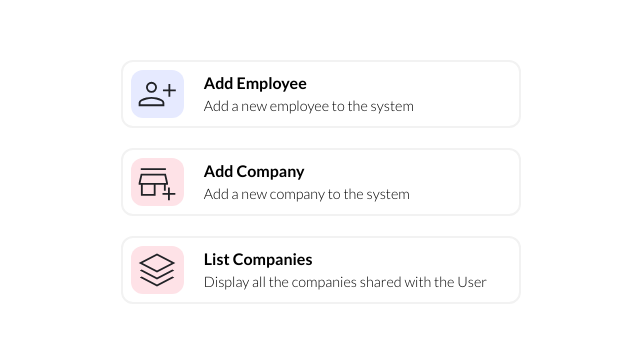
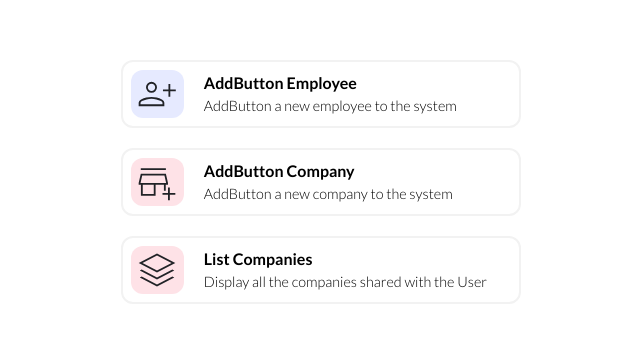
Before and after one commit to Libraic/dispatch-management-system-ui, a React (Vite) app: page / in a window 1280 px wide. Shown: the part 218-560 px from the top of the page, without its empty margins (319-959 px from the left). Built offline with nearby package versions, Linux system fonts and the light colour scheme.

Commit message:
Minor renamings

```diff
--- a/src/components/atoms/Button/Add.tsx
+++ b/src/components/atoms/Button/AddButton.tsx
@@ -2,7 +2,7 @@ import addWorkloadHoveredIcon from "../../../assets/global/add-hovered.svg";
 import addWorkloadIcon from "../../../assets/global/add.svg";
 import * as React from "react";
 
-export const Add: React.FC<{ onClick: () => void }> = ({ onClick }) => {
+export const AddButton: React.FC<{ onClick: () => void }> = ({ onClick }) => {
   const [activeIcon, setActiveIcon] = React.useState(addWorkloadIcon);
 
   return (
--- a/src/components/atoms/Button/Delete.tsx
+++ b/src/components/atoms/Button/DeleteButton.tsx
@@ -2,7 +2,9 @@ import removeWorkloadFocused from "../../../assets/global/remove-focused.svg";
 import removeWorkloadUnfocused from "../../../assets/global/remove-unfocused.svg";
 import * as React from "react";
 
-export const Delete: React.FC<{ onClick: () => void }> = ({ onClick }) => {
+export const DeleteButton: React.FC<{ onClick: () => void }> = ({
+  onClick,
+}) => {
   const [removeActiveIcon, setRemoveActiveIcon] = React.useState(
     removeWorkloadUnfocused,
   );
--- a/src/components/organisms/Company/TrucksBoard/OptionBar.tsx
+++ b/src/components/organisms/Company/TrucksBoard/OptionBar.tsx
@@ -24,7 +24,7 @@ export const OptionBar: React.FC<{
             driverWeeklyMileageData.getWeekDays(),
           )
         }
-        information="Add a new record"
+        information="AddButton a new record"
       />
       <IconButton
         unfocusedResource={saveRecordsUnfocused}
--- a/src/components/organisms/User/Registration/Sections/Note/UserNote.tsx
+++ b/src/components/organisms/User/Registration/Sections/Note/UserNote.tsx
@@ -9,7 +9,7 @@ import {
   alterNote,
   deleteNote,
 } from "../../../../../../utils/user/user-registration-utils.ts";
-import { Delete } from "../../../../../atoms/Button/Delete";
+import { DeleteButton } from "../../../../../atoms/Button/DeleteButton.tsx";
 import { InputFormError } from "../../../../../atoms/InputForm/InputFormError.tsx";
 
 export const UserNote: React.FC<{
@@ -40,7 +40,9 @@ export const UserNote: React.FC<{
           }}
           onChange={(e) => alterNote(setRegistrationData, e, noteData)}
         />
-        <Delete onClick={() => deleteNote(setRegistrationData, noteData)} />
+        <DeleteButton
+          onClick={() => deleteNote(setRegistrationData, noteData)}
+        />
       </div>
 
       {errorMessage.length > 0 && (
--- a/src/components/organisms/User/Registration/Sections/Note/UserNotes.tsx
+++ b/src/components/organisms/User/Registration/Sections/Note/UserNotes.tsx
@@ -1,7 +1,7 @@
 import * as React from "react";
 import { UserRegistrationContext } from "../../../../../../context/UserRegistrationContext";
 import { prepopulateNote } from "../../../../../../utils/user/user-registration-utils.ts";
-import { Add } from "../../../../../atoms/Button/Add";
+import { AddButton } from "../../../../../atoms/Button/AddButton.tsx";
 import { UserNote } from "./UserNote.tsx";
 import { getNoteErrorMessage } from "../../../../../../utils/user/user-registration-errors-utils.ts";
 
@@ -12,7 +12,7 @@ export const UserNotes = () => {
   return (
     <div className="flex flex-col gap-y-5">
       <div className="flex flex-row items-center gap-x-3">
-        <Add onClick={() => prepopulateNote(setRegistrationData)} />
+        <AddButton onClick={() => prepopulateNote(setRegistrationData)} />
         <p className="font-roboto-400">Add Note</p>
       </div>
 
--- a/src/components/organisms/User/Registration/Sections/Workload/UserWorkload.tsx
+++ b/src/components/organisms/User/Registration/Sections/Workload/UserWorkload.tsx
@@ -11,7 +11,7 @@ import {
 } from "../../../../../../utils/user/user-registration-utils.ts";
 import type { Renderable } from "../../../../../../types/internal/classes/Renderable.ts";
 import { InputForm } from "../../../../../atoms/InputForm/InputForm";
-import { Delete } from "../../../../../atoms/Button/Delete";
+import { DeleteButton } from "../../../../../atoms/Button/DeleteButton.tsx";
 import { Company } from "../../../../../../types/internal/classes/Company.ts";
 import { LiveSearchKey } from "../../../../../../types/internal/live-search/live-search-data.ts";
 
@@ -49,7 +49,7 @@ export const UserWorkload: React.FC<{
           alterWorkloadCommission(setRegistrationData, workloadData, value)
         }
       />
-      <Delete
+      <DeleteButton
         onClick={() => deleteWorkload(setRegistrationData, workloadData)}
       />
     </div>
--- a/src/components/organisms/User/Registration/Sections/Workload/UserWorkloads.tsx
+++ b/src/components/organisms/User/Registration/Sections/Workload/UserWorkloads.tsx
@@ -1,5 +1,5 @@
 import { UserRegistrationContext } from "../../../../../../context/UserRegistrationContext";
-import { Add } from "../../../../../atoms/Button/Add";
+import { AddButton } from "../../../../../atoms/Button/AddButton.tsx";
 import { prepopulateWorkload } from "../../../../../../utils/user/user-registration-utils.ts";
 import { useContext } from "react";
 import { getWorkloadCompanyErrorMessage } from "../../../../../../utils/user/user-registration-errors-utils.ts";
@@ -10,7 +10,9 @@ export const UserWorkloads = () => {
   return (
     <div className="flex flex-col gap-y-5">
       <div className="flex flex-row items-center gap-x-3">
-        <Add onClick={() => prepopulateWorkload(context.setRegistrationData)} />
+        <AddButton
+          onClick={() => prepopulateWorkload(context.setRegistrationData)}
+        />
         <p className="font-roboto-400">Add Workload</p>
       </div>
       <div className="flex flex-col gap-y-15">
--- a/src/components/pages/Driver/DriversPage.tsx
+++ b/src/components/pages/Driver/DriversPage.tsx
@@ -30,7 +30,7 @@ export const DriversPage = () => {
         viewDescription="Manage your drivers"
         viewIcon={driverIcon}
         buttonSubroute={DRIVER_REGISTRATION}
-        buttonLabel="Add Driver"
+        buttonLabel="AddButton Driver"
       />
       <DriversTable drivers={drivers} />
       <PaginationDetails
--- a/src/components/pages/Home/HomePage.tsx
+++ b/src/components/pages/Home/HomePage.tsx
@@ -18,16 +18,16 @@ export const HomePage = () => {
       <Option
         unhoveredIcon={createUserUnhoveredIcon}
         hoveredIcon={createUserHoveredIcon}
-        header="Add Employee"
-        description="Add a new employee to the system"
+        header="AddButton Employee"
+        description="AddButton a new employee to the system"
         bgColor="bg-[#e6eaff]"
         navigateTo={USER_REGISTRATION}
       />
       <Option
         unhoveredIcon={createCompanyUnhoveredIcon}
         hoveredIcon={createCompanyHoveredIcon}
-        header="Add Company"
-        description="Add a new company to the system"
+        header="AddButton Company"
+        description="AddButton a new company to the system"
         bgColor="bg-[#fee2e7]"
         navigateTo={COMPANY_REGISTRATION}
       />
--- a/src/components/pages/Truck/View/TrucksPage.tsx
+++ b/src/components/pages/Truck/View/TrucksPage.tsx
@@ -30,7 +30,7 @@ export const TrucksPage = () => {
         viewDescription="Manage your trucks"
         viewIcon={truckIcon}
         buttonSubroute={TRUCK_REGISTRATION}
-        buttonLabel="Add Truck"
+        buttonLabel="AddButton Truck"
       />
       <TrucksTable trucks={trucks} />
       <PaginationDetails
--- a/src/constants/common/header-constants.ts
+++ b/src/constants/common/header-constants.ts
@@ -5,21 +5,21 @@ export const TRUCKS_BOARD_HEADER = {
 
 export const COMPANY_REGISTRATION_HEADER = {
   header: "Company",
-  subheader: "Add a new Company to the system",
+  subheader: "AddButton a new Company to the system",
 };
 
 export const DRIVER_REGISTRATION_HEADER = {
-  header: "Add Driver",
+  header: "AddButton Driver",
   subheader: "Complete the required information from the sections",
 };
 
 export const TRUCK_CREATION_HEADER = {
-  header: "Add Truck",
+  header: "AddButton Truck",
   subheader: "Create a new Truck in the system",
 };
 
 export const TRAILER_CREATION_HEADER = {
-  header: "Add Trailer",
+  header: "AddButton Trailer",
   subheader: "Create a new Trailer in the system",
 };
 
```
